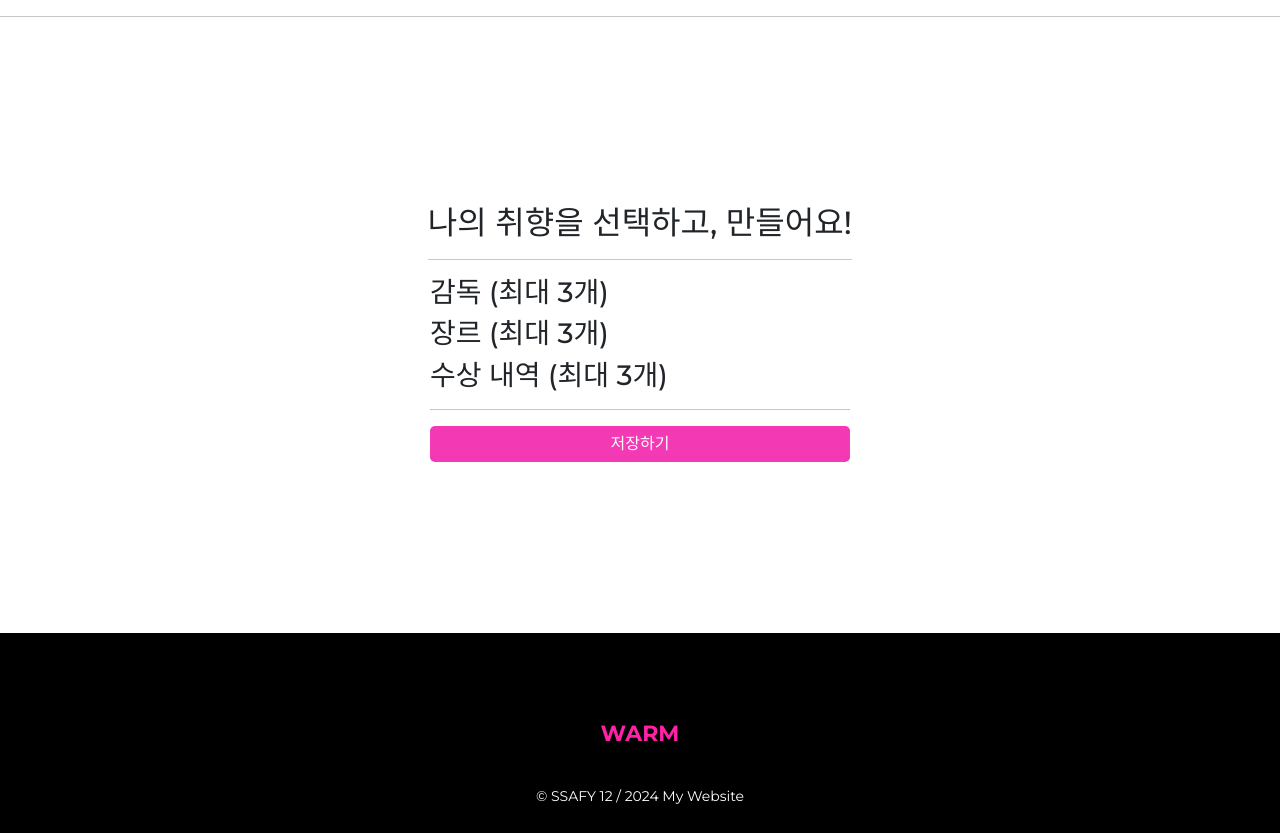
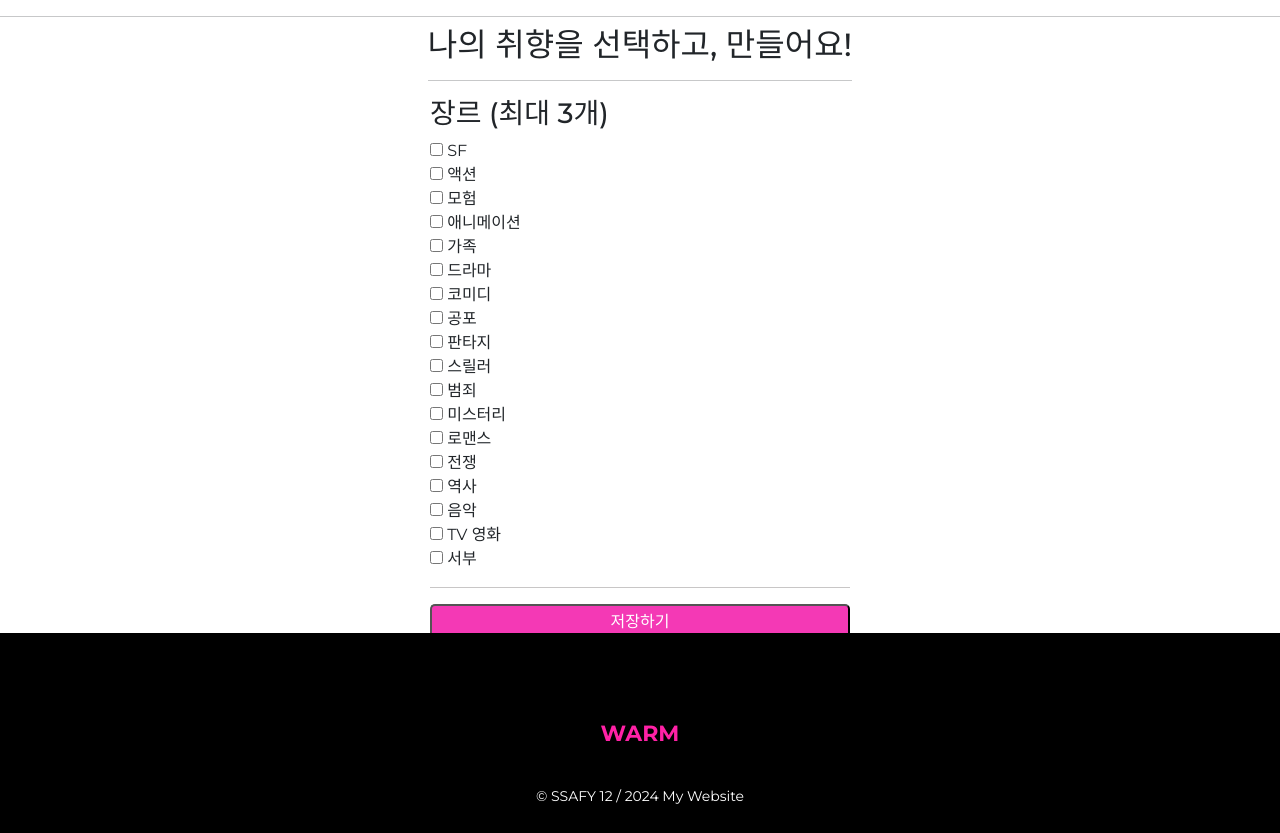
Before and after one commit to Nororong/10-pjt, a Django app: page /accounts/preference/ in a window 1280 px wide. Shown: the part 90-923 px from the top of the page. Run offline with Django 4.2, Linux system fonts and the light colour scheme; the visitor is signed in with stand-in values (Sample User, id 1); data comes from the database, SQL or seed files in the repository; parts of the project's set-up code (start-up, migrations or seed data) failed here and were passed over.

Commit message:
241122_pjt/장르들 가져오기, 선호도에서 선호장르 선택 진행중

```diff
--- a/accounts/forms.py
+++ b/accounts/forms.py
@@ -4,8 +4,10 @@ from django.core.exceptions import ValidationError
 from django import forms
 from .models import Award, Director, Genre
 from django.contrib.auth.forms import PasswordChangeForm
+from django.utils.translation import gettext_lazy
+from movies.models import Genre
+
 User = get_user_model()
-from django.utils.translation import gettext_lazy
 class CustomUserCreationForm(UserCreationForm):
     birth_date = forms.DateField(required=False, widget=forms.DateInput(attrs={'type': 'date'}), label="생년월일")
 
@@ -61,53 +63,42 @@ class CustomUserCreationForm(UserCreationForm):
 
 class CustomUserChangeForm(UserChangeForm):
     password = None
-    favorite_directors = forms.ModelMultipleChoiceField(
-        queryset=Director.objects.all(),
-        widget=forms.CheckboxSelectMultiple,
-        required=False
-    )
+    # favorite_directors = forms.ModelMultipleChoiceField(
+    #     queryset=Director.objects.all(),
+    #     widget=forms.CheckboxSelectMultiple,
+    #     required=False
+    # )
     favorite_genres = forms.ModelMultipleChoiceField(
         queryset=Genre.objects.all(),
         widget=forms.CheckboxSelectMultiple,
         required=False
     )
-    favorite_awards = forms.ModelMultipleChoiceField(
-        queryset=Award.objects.all(),
-        widget=forms.CheckboxSelectMultiple,
-        required=False
-    )
+    # favorite_awards = forms.ModelMultipleChoiceField(
+    #     queryset=Award.objects.all(),
+    #     widget=forms.CheckboxSelectMultiple,
+    #     required=False
+    # )
 
     class Meta(UserChangeForm.Meta):
         model = User
-        fields = ('username', 'first_name', 'last_name', 'email', 'birth_date', 'favorite_directors', 'favorite_genres', 'favorite_awards')
+        fields = ('username', 'first_name', 'last_name', 'email', 'birth_date', 'favorite_genres')
 
 
 class PreferenceForm(forms.ModelForm):
-    favorite_directors = forms.ModelMultipleChoiceField(
-        queryset=Director.objects.all(),
-        widget=forms.CheckboxSelectMultiple,
-        required=False
-    )
     favorite_genres = forms.ModelMultipleChoiceField(
-        queryset=Genre.objects.all(),
-        widget=forms.CheckboxSelectMultiple,
-        required=False
-    )
-    favorite_awards = forms.ModelMultipleChoiceField(
-        queryset=Award.objects.all(),
+        queryset=Genre.objects.all(),  # 'Genre'를 movies의 Genre로 지정
         widget=forms.CheckboxSelectMultiple,
         required=False
     )
 
     class Meta:
-        model = User
-        fields = ['favorite_directors', 'favorite_genres', 'favorite_awards']
+        model = User  # User 모델을 accounts 앱에서 참조
+        fields = ['favorite_genres']
 
     def clean(self):
         cleaned_data = super().clean()
-        for field in ['favorite_directors', 'favorite_genres', 'favorite_awards']:
-            if len(cleaned_data.get(field, [])) > 3:
-                raise forms.ValidationError(f"{field}는 최대 3개까지만 선택할 수 있습니다.")
+        if len(cleaned_data.get('favorite_genres', [])) > 3:
+            raise forms.ValidationError("장르는 최대 3개까지만 선택할 수 있습니다.")
         return cleaned_data
 
 class CustomPasswordChangeForm(PasswordChangeForm):
--- a/accounts/models.py
+++ b/accounts/models.py
@@ -1,6 +1,6 @@
 from django.contrib.auth.models import AbstractUser
 from django.db import models
-
+from movies.models import Genre
 class Director(models.Model):
     name = models.CharField(max_length=100)
 
@@ -20,8 +20,9 @@ class Award(models.Model):
         return f"{self.name}"
 
 class User(AbstractUser):
+
     favorite_directors = models.ManyToManyField('Director', blank=True)
-    favorite_genres = models.ManyToManyField('Genre', blank=True)
+    favorite_genres = models.ManyToManyField('movies.Genre', blank=True)
     favorite_awards = models.ManyToManyField('Award', blank=True)
     birth_date = models.DateField(null=True, blank=True)  # 생년월일 추가
 
--- a/accounts/templates/accounts/preference.html
+++ b/accounts/templates/accounts/preference.html
@@ -10,33 +10,26 @@
             {% csrf_token %}
 
             <div class="preference-section">
-                <h3>감독 (최대 3개)</h3>
-                <div class="checkbox-group" id="directorsSection">
-                    {{ form.favorite_directors }}
-                </div>
-            </div>
-
-            <div class="preference-section">
                 <h3>장르 (최대 3개)</h3>
                 <div class="checkbox-group" id="genresSection">
                     {{ form.favorite_genres }}
                 </div>
             </div>
-
-            <div class="preference-section">
-                <h3>수상 내역 (최대 3개)</h3>
-                <div class="checkbox-group" id="awardsSection">
-                    {{ form.favorite_awards }}
-                </div>
-            </div>
             <hr class="preference-hr">
-            <preference-button type="submit" class="submit-btn signup-btn-pink">저장하기</button>
+            <button type="submit" class="submit-btn signup-btn-pink">저장하기</button>
         </form>
+        {% if messages %}
+        <ul>
+            {% for message in messages %}
+                <li>{{ message }}</li>
+            {% endfor %}
+        </ul>
+        {% endif %}
     </div>
 
     <script>
         document.addEventListener('DOMContentLoaded', function() {
-            const sections = ['directors', 'genres', 'awards'];
+            const sections = ['genres'];
 
             sections.forEach(section => {
                 const checkboxes = document.querySelectorAll(`#${section}Section input[type="checkbox"]`);
--- a/accounts/views.py
+++ b/accounts/views.py
@@ -10,6 +10,7 @@ from .forms import PreferenceForm
 from django.shortcuts import get_object_or_404
 from django.contrib.auth.views import PasswordChangeView
 from django.urls import reverse_lazy
+from .models import Genre
 
 def signup(request):
     if request.method == 'POST':
@@ -41,16 +42,27 @@ def login(request):
     }
     return render(request, 'accounts/login.html', context)
 
-@login_required
 def preference(request):
     if request.method == 'POST':
         form = PreferenceForm(request.POST, instance=request.user)
         if form.is_valid():
-            form.save()
+            # 먼저 사용자 정보 저장
+            user = form.save(commit=False)  # commit=False로 먼저 저장
+            user.save()  # 사용자 객체 저장
+
+            # 기존 선호 장르 초기화
+            user.favorite_genres.clear()
+
+            # 새로 선택된 장르 추가 (장르가 존재하는지 확인)
+            for genre in form.cleaned_data['favorite_genres']:
+                if Genre.objects.filter(id=genre.id).exists():  # 장르가 존재하는지 확인
+                    user.favorite_genres.add(genre.pk)  # genre의 pk 값을 사용
+                else:
+                    messages.error(request, f"선택한 장르 '{genre}'가 존재하지 않습니다.")
+                    return redirect('accounts:preference')
+
             messages.success(request, '선호도가 성공적으로 저장되었습니다.')
             return redirect('movies:index')
-        else:
-            messages.error(request, '선호도 저장에 실패했습니다. 입력을 확인해주세요.')
     else:
         form = PreferenceForm(instance=request.user)
 
--- a/warm/settings.py
+++ b/warm/settings.py
@@ -13,10 +13,10 @@ https://docs.djangoproject.com/en/4.2/ref/settings/
 from pathlib import Path
 import os
 from decouple import config
-import environ
+# import environ
 
-env = environ.Env()
-environ.Env.read_env()
+# env = environ.Env()
+# environ.Env.read_env()
 # Build paths inside the project like this: BASE_DIR / 'subdir'.
 BASE_DIR = Path(__file__).resolve().parent.parent
 
```
Also changed, not shown: movies/templates/movies/weather.html (+8 -2 lines).
